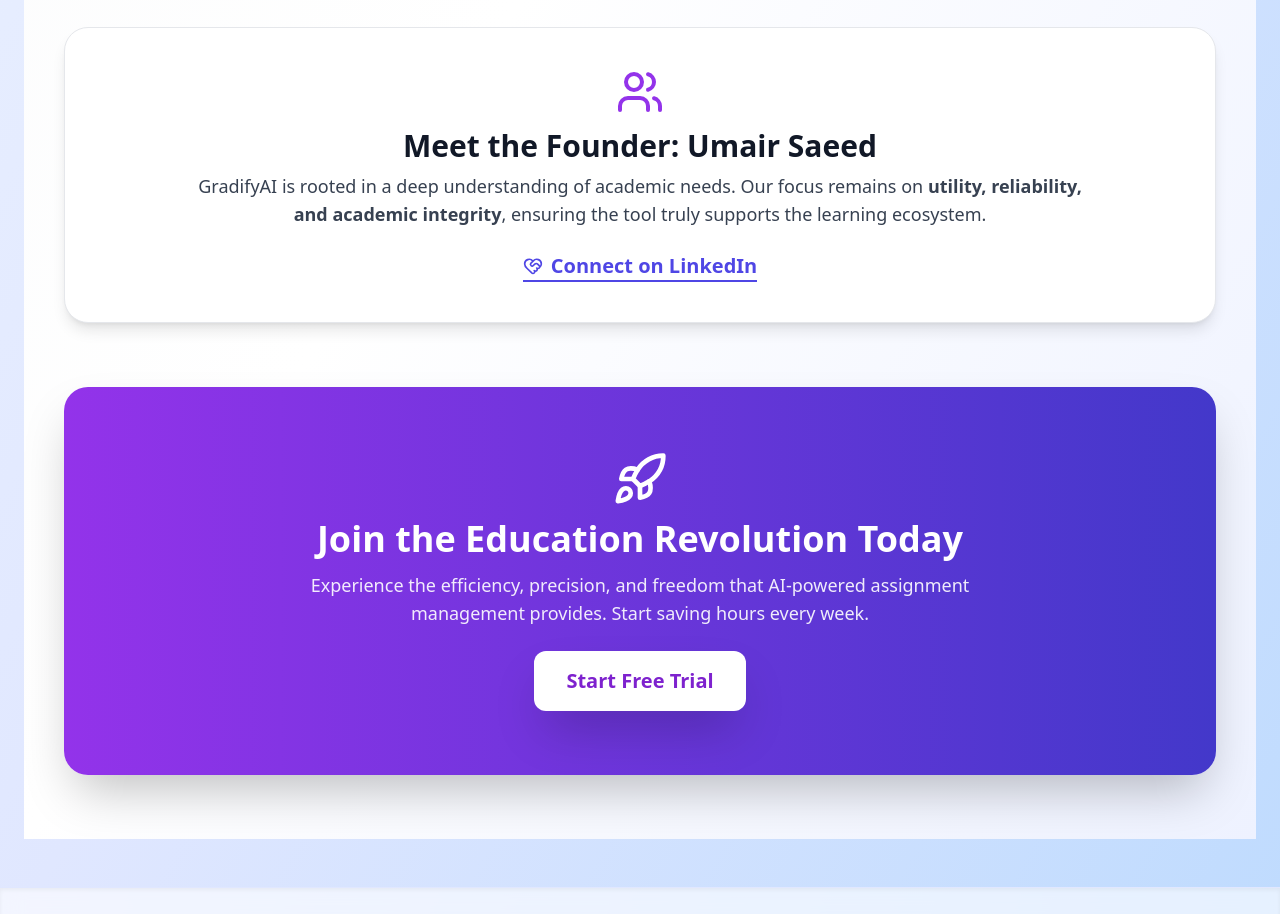
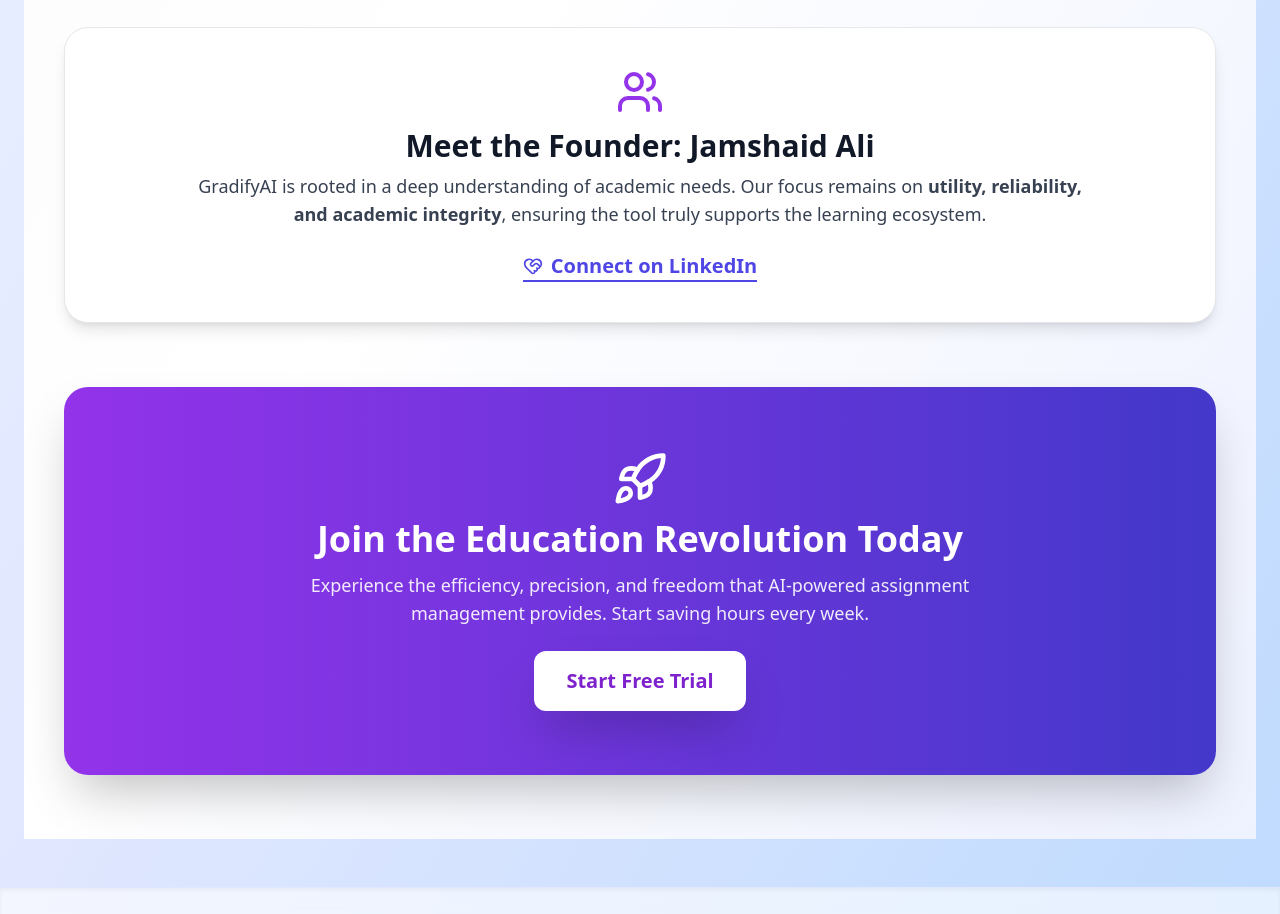
Before and after one commit to RanaUmairPy/gradifyai, a React (Vite) app: page /about in a window 1280 px wide. Shown: the part 1360-2274 px from the top of the page. Built offline with nearby package versions, Linux system fonts and the light colour scheme; no server answers.

Commit message:
Update founder name and LinkedIn link in About page

```diff
--- a/src/pages/About.jsx
+++ b/src/pages/About.jsx
@@ -172,7 +172,7 @@
         <div className="p-8 sm:p-10 bg-white border border-gray-200 rounded-3xl text-center shadow-lg mb-16">
             <Users className="w-10 h-10 sm:w-12 sm:h-12 text-purple-600 mx-auto mb-3" />
             <h2 className="text-2xl sm:text-3xl font-bold text-gray-900 mb-2">
-                Meet the Founder: Umair Saeed
+                Meet the Founder: Jamshaid Ali
             </h2>
             <p className="text-sm sm:text-lg text-gray-700 max-w-4xl mx-auto mb-6">
                 GradifyAI is rooted in a deep understanding of academic needs. Our focus remains on <span className="font-extrabold">utility, reliability, and academic integrity</span>, ensuring the tool truly supports the learning ecosystem.
@@ -181,7 +181,7 @@
             {/* Founder Link */}
             <div className="mt-4">
                 <a
-                href="https://www.linkedin.com/in/umair-saeed-5659a8340/"
+                href="https://www.linkedin.com/in/jamshaid-ali-7906192b7/"
                 target="_blank"
                 rel="noopener noreferrer"
                 className="inline-flex items-center gap-2 text-indigo-600 font-bold text-base sm:text-xl hover:text-indigo-800 transition-all border-b-2 border-indigo-600 hover:border-indigo-800"
```
